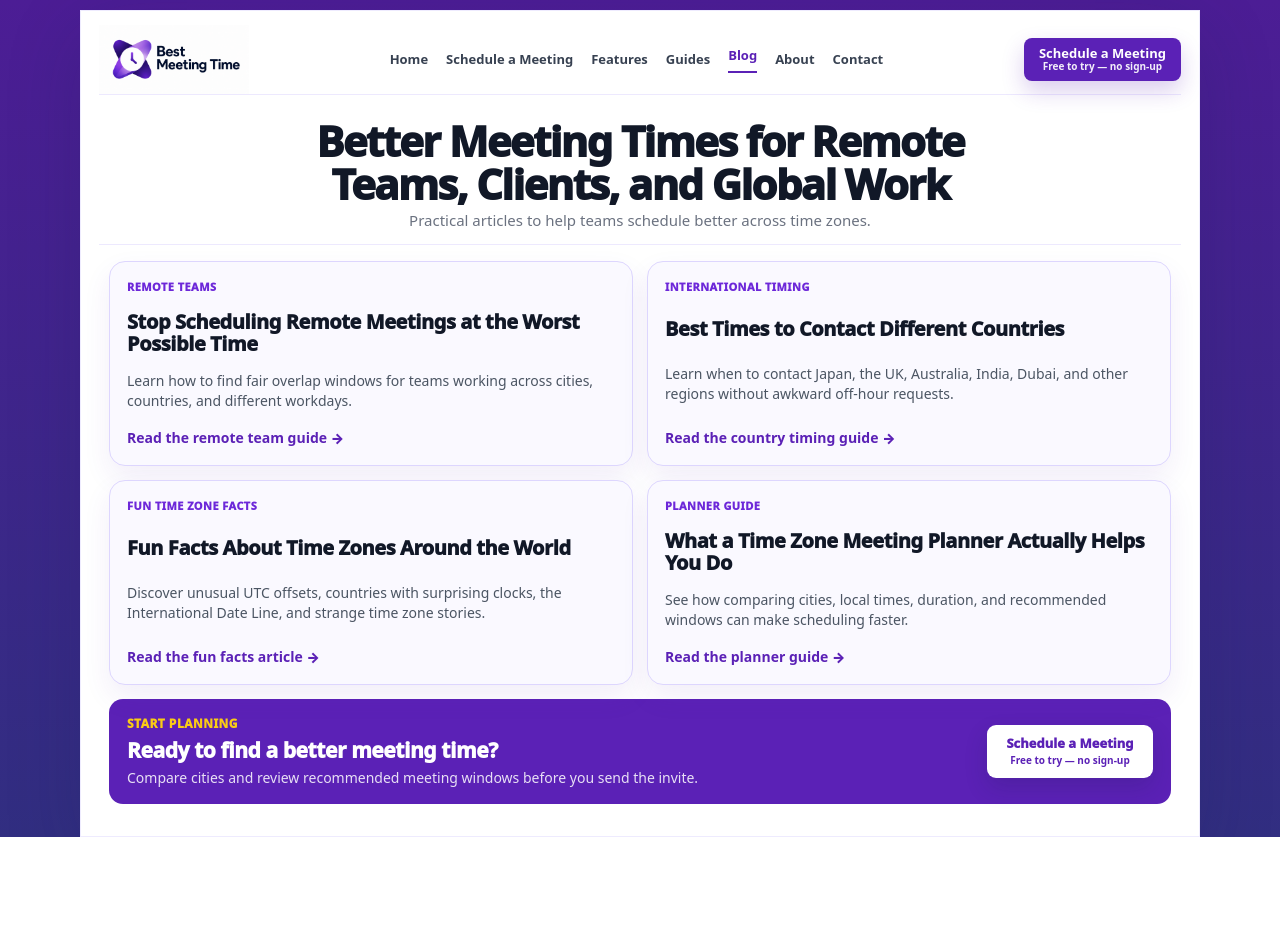
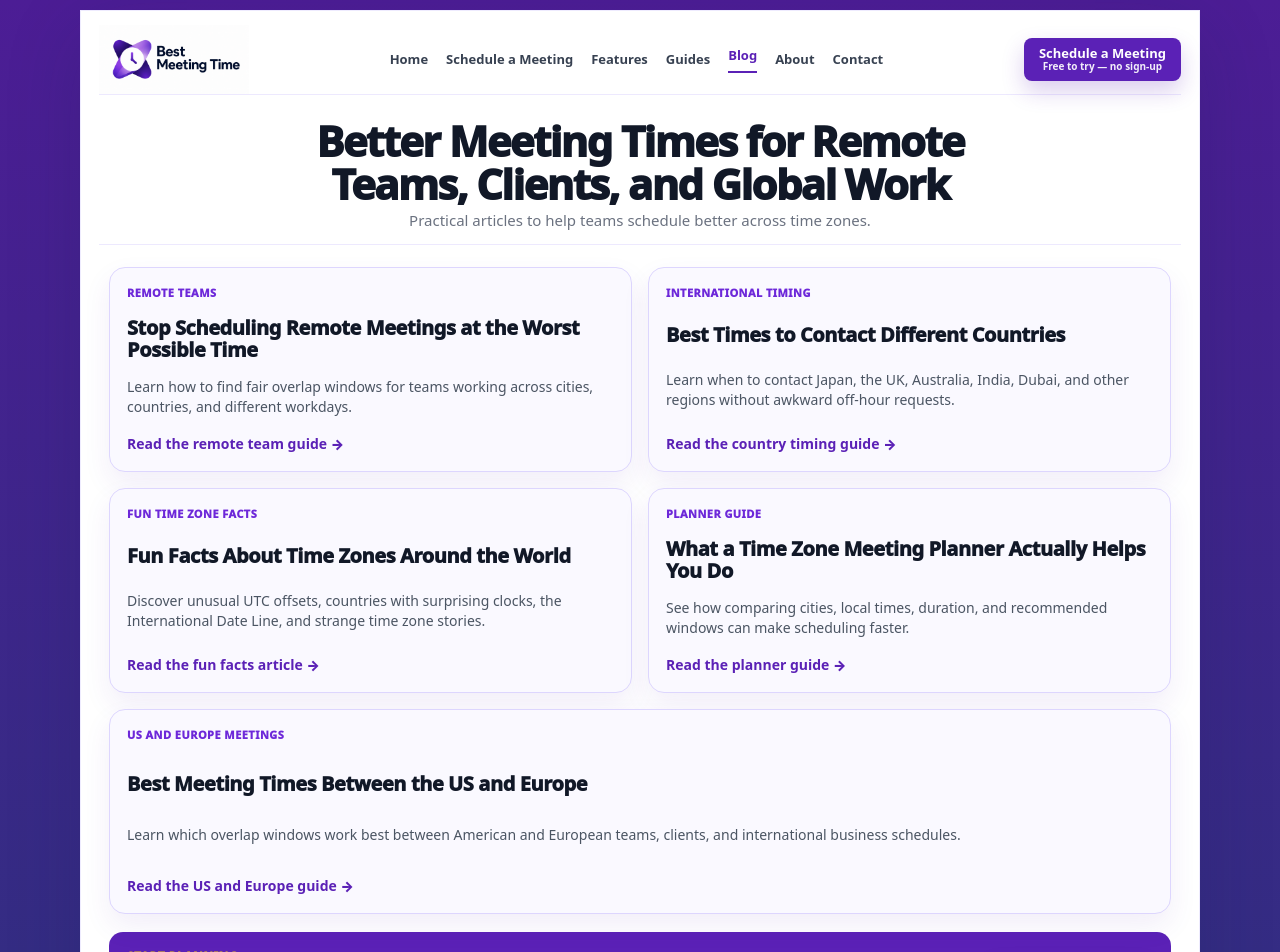
Before and after one commit to techtalk1282/Best-Meeting-Time, a Next.js app: page /blog in a window 1280 px wide. Shown: the top 952 px of the page. Before the commit the page ends 837 px from the top, so only its background shows below. Built offline with nearby package versions, Linux system fonts and the light colour scheme.

Commit message:
Add featured US and Europe authority article card to blog layout
Updated article section with new content and improved layout styles.

```diff
--- a/app/blog/page.tsx
+++ b/app/blog/page.tsx
@@ -97,13 +97,33 @@ export default function BlogPage() {
 
           <a href="/time-zone-meeting-planner-guide" className="article-card">
   <span>Planner Guide</span>
+
   <h2>What a Time Zone Meeting Planner Actually Helps You Do</h2>
+
   <p>
     See how comparing cities, local times, duration, and recommended
     windows can make scheduling faster.
   </p>
+
   <strong>Read the planner guide →</strong>
 </a>
+
+<a
+  href="/best-meeting-times-us-and-europe"
+  className="article-card"
+>
+  <span>US and Europe Meetings</span>
+
+  <h2>Best Meeting Times Between the US and Europe</h2>
+
+  <p>
+    Learn which overlap windows work best between American and European
+    teams, clients, and international business schedules.
+  </p>
+
+  <strong>Read the US and Europe guide →</strong>
+</a>
+
 </section>
 
         <section className="bottom-band">
@@ -240,8 +260,13 @@ export default function BlogPage() {
         .article-grid {
   display: grid;
   grid-template-columns: repeat(2, minmax(0, 1fr));
-          gap: 14px;
-          padding: 16px 10px 14px;
+  gap: 16px;
+  padding: 22px 10px 18px;
+  align-items: stretch;
+}
+
+.article-grid .article-card:last-child {
+  grid-column: span 2;
 }
 
         .article-card {
```
Lines whose indentation alone changed are shown as unchanged.
